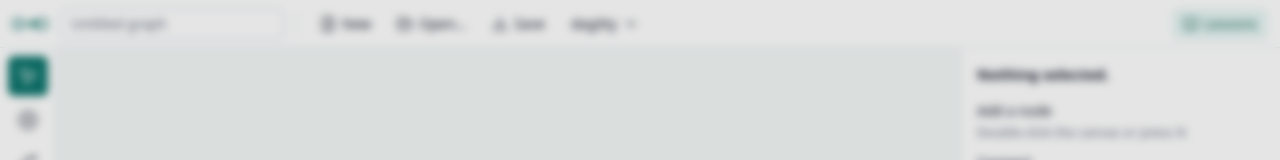
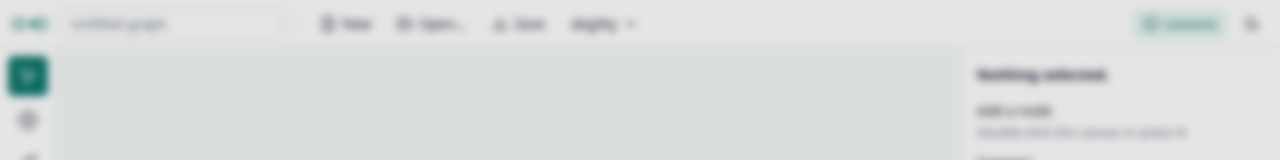
Before and after one commit to BartvanderWoude/GraphCreator, a React (Vite) app: page / in a window 1280 px wide. Shown: the top 160 px of the page. Built offline with nearby package versions, Linux system fonts and the light colour scheme.

Commit message:
Add light/dark toggle, light by default (spec phase 17)

```diff
--- a/src/components/TopBar.tsx
+++ b/src/components/TopBar.tsx
@@ -5,8 +5,11 @@ import {
   Download,
   FilePlus,
   FolderOpen,
+  Moon,
+  Sun,
   TriangleAlert,
 } from 'lucide-react'
+import { useTheme } from 'next-themes'
 import { toast } from 'sonner'
 import { DagittyExportDialog } from '@/components/DagittyExportDialog'
 import { DagittyImportDialog } from '@/components/DagittyImportDialog'
@@ -118,8 +121,36 @@ function LessonLock({
 }
 
 /**
+ * Switches between the light and dark theme (spec 5.1, 5.7.2). Light is the default; next-themes
+ * keeps the choice in localStorage. The name stays "Dark mode" and `aria-pressed` gives the state.
+ */
+function ThemeToggle() {
+  const { resolvedTheme, setTheme } = useTheme()
+  const isDark = resolvedTheme === 'dark'
+  return (
+    <Tooltip>
+      <TooltipTrigger asChild>
+        <Button
+          variant="ghost"
+          size="icon"
+          className="rounded-md"
+          aria-label="Dark mode"
+          aria-pressed={isDark}
+          onClick={() => setTheme(isDark ? 'light' : 'dark')}
+        >
+          {isDark ? <Sun {...ICON} /> : <Moon {...ICON} />}
+        </Button>
+      </TooltipTrigger>
+      <TooltipContent side="bottom" sideOffset={6}>
+        Dark mode
+      </TooltipContent>
+    </Tooltip>
+  )
+}
+
+/**
  * The top bar (spec 5.1, 5.4): logo, graph name, New, Open…, Save, the dagitty menu, the
- * warnings badge and Lessons, plus their dialogs and toasts. New, Open… and Import… are
+ * warnings badge, Lessons and the Dark mode toggle, plus their dialogs and toasts. New, Open… and Import… are
  * disabled during a lesson. Must be rendered inside App's `<ReactFlowProvider>`.
  */
 export function TopBar() {
@@ -341,6 +372,7 @@ export function TopBar() {
             <BookOpen {...ICON} />
             Lessons
           </Button>
+          <ThemeToggle />
         </div>
 
         <IssuesDialog
--- a/src/main.tsx
+++ b/src/main.tsx
@@ -14,7 +14,13 @@ if (!hasBeenWelcomed(safeLocalStorage())) useUiStore.getState().openWelcome()
 
 createRoot(document.getElementById('root')!).render(
   <StrictMode>
-    <ThemeProvider attribute="class" defaultTheme="system" enableSystem>
+    <ThemeProvider
+      attribute="class"
+      defaultTheme="light"
+      enableSystem={false}
+      storageKey="graphcreator:theme"
+      disableTransitionOnChange
+    >
       <App />
     </ThemeProvider>
   </StrictMode>,
```
Also changed, not shown: 2 other files (tests, documents, lock files or other folders).
